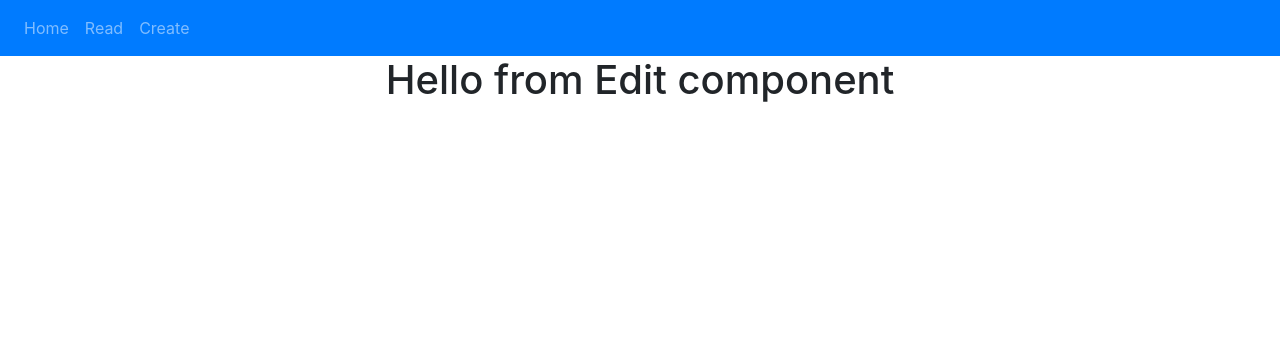
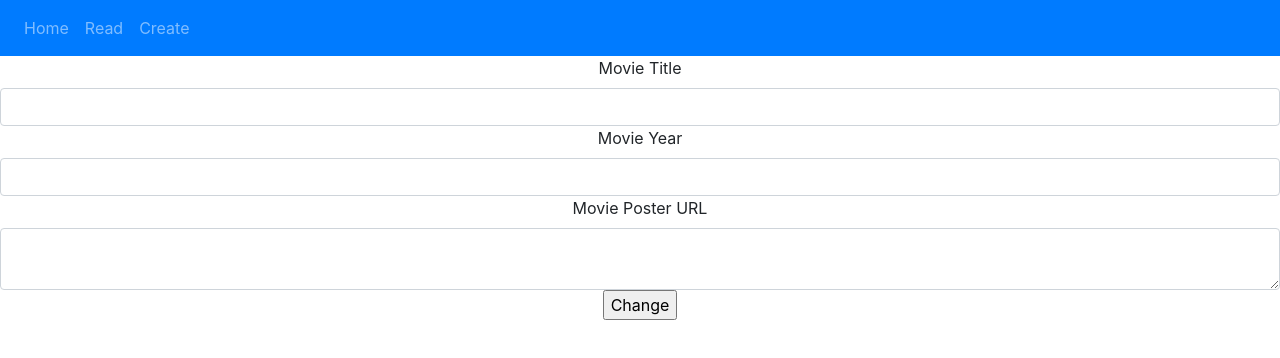
Before and after one commit to KlaudijaMedeksaite/lab-10, a React (Create React App) app: page /edit/1 in a window 1280 px wide. Shown: the top 358 px of the page. Built offline with nearby package versions, Linux system fonts and the light colour scheme; no server answers.

Commit message:
committing

```diff
--- a/src/App.js
+++ b/src/App.js
@@ -25,7 +25,7 @@
           <Route exact path="/" component={Content}/>
           <Route path="/read" component={Read}/>
           <Route path="/create" component={Create}/>
-          <Route path="/edit" component={Edit}/>
+          <Route path="/edit/:id" component={Edit}/>
         </Switch>
       </div>
       </BrowserRouter>
--- a/src/components/create.js
+++ b/src/components/create.js
@@ -30,7 +30,6 @@
   }
 
   handleSubmit(e){
-    alert(this.state.Title + "      " + this.state.Year + "       " + this.state.Poster);
     e.preventDefault();
     const movieObject = {
       title : this.state.Title,
@@ -38,7 +37,7 @@
       poster: this.state.Poster
     }
 
-    axios.post('http://localhost:4000/api/movies', movieObject)
+    axios.post('http://localhost:4000/api/movies/', movieObject)
     .then()
     .catch();
     this.setState({Title:'',Year:'', Poster:''})
--- a/src/components/edit.js
+++ b/src/components/edit.js
@@ -1,10 +1,95 @@
 import React from 'react';
+import axios from 'axios';
 
 class Edit extends React.Component{
+    constructor(props){
+        super(props);
+
+        this.state = {Title:'',
+                      Year:'',
+                      Poster:'',
+                      _id:''};
+        this.handleSubmit = this.handleSubmit.bind(this);
+        this.handleMovieTitleChange = this.handleMovieTitleChange.bind(this);
+        this.handleMovieYearChange = this.handleMovieYearChange.bind(this);
+        this.handleMoviePosterChange = this.handleMoviePosterChange.bind(this);
+
+    }
+    componentDidMount(){
+        axios.get('http://localhost:4000/api/movies/' + this.props.match.params.id)
+        .then((response)=>{
+            this.setState({
+                _id:response.data._id,
+                Title:response.data.title,
+                Year:response.data.year,
+                Poster:response.data.poster
+            })
+        })
+        .catch();
+    }
+
+    handleMovieTitleChange(e){
+        this.setState({Title: e.target.value});
+      }
+
+      handleMovieYearChange(e){
+        this.setState({Year: e.target.value});
+      }
+
+      handleMoviePosterChange(e){
+        this.setState({Poster: e.target.value});
+      }
+
+      handleSubmit(e){
+        e.preventDefault();
+        const movieObject = {
+          title : this.state.Title,
+          year: this.state.Year,
+          poster: this.state.Poster
+        };
+        axios.put('http://localhost:4000/api/movies/' + this.state._id, movieObject)
+        .then()
+        .catch();
+      }
     render(){
         return(
             <div>
-                <h1>Hello from Edit component</h1>
+                <form onSubmit={this.handleSubmit}>
+                    <div>
+                        <label>Movie Title</label>
+                        <input
+                        type='text'
+                        className='form-control'
+                        value={this.state.Title}
+                        onChange={this.handleMovieTitleChange}>
+                        </input>
+                    </div>
+                    <div>
+                        <label>Movie Year</label>
+                        <input
+                        type='text'
+                        className='form-control'
+                        value={this.state.Year}
+                        onChange={this.handleMovieYearChange}>
+                        </input>
+                    </div>
+                    <div>
+                        <label>Movie Poster URL</label>
+                    <textarea
+                        row='3'
+                        className='form-control'
+                        value={this.state.Poster}
+                        onChange={this.handleMoviePosterChange}>
+                        </textarea>
+                    </div>
+
+                    <div>
+                        <input
+                        type="submit"
+                        value="Change">
+                        </input>
+                    </div>
+                </form>
             </div>
         )
     }
```
Also changed, not shown: src/BackEnd/server.js (+18 -0 lines), 1 other file (tests, documents, lock files or other folders).
